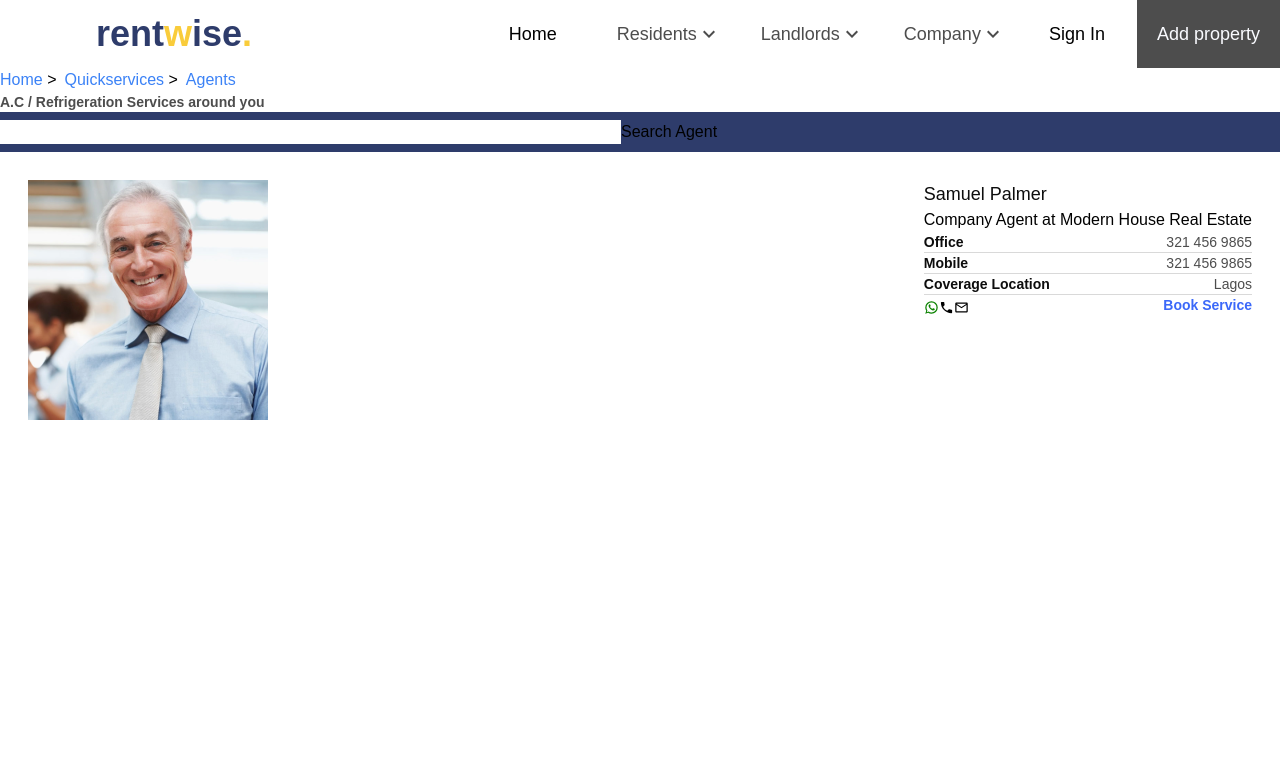
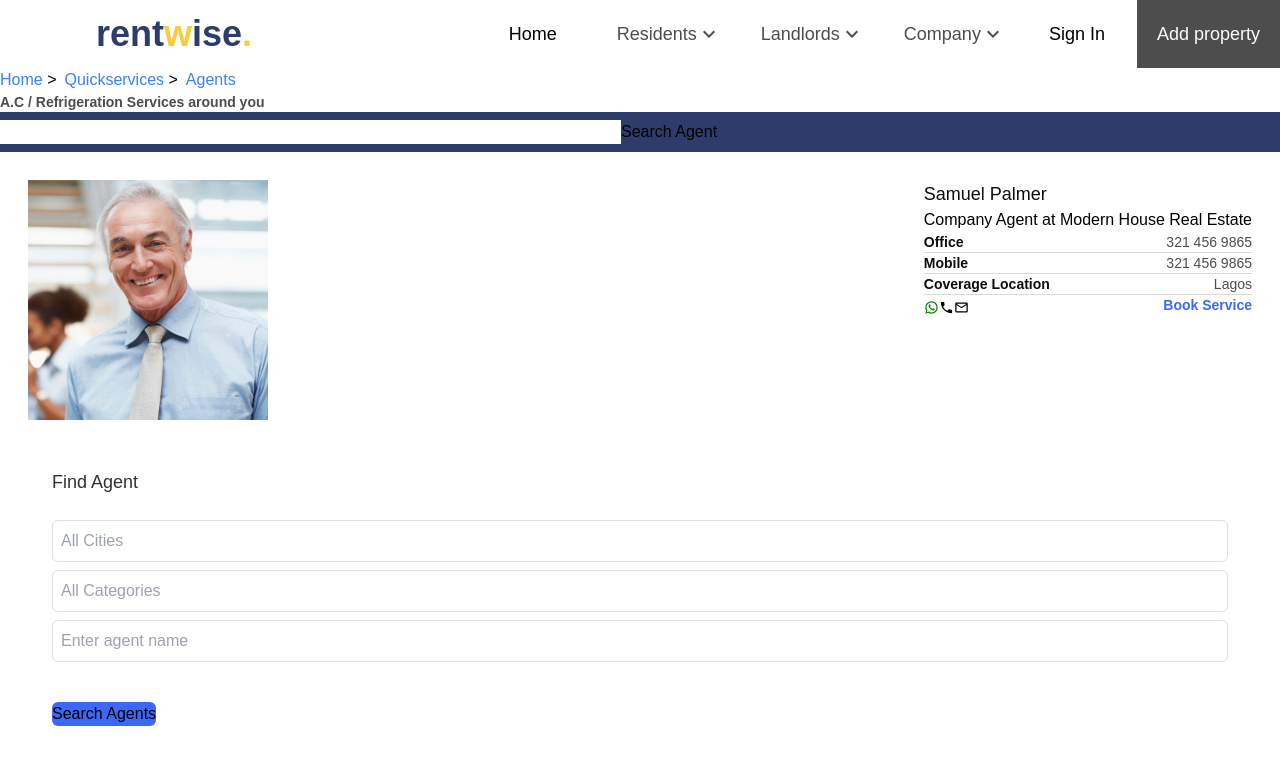
Before and after one commit to Obadea/rentwise, a React (Create React App) app: page /quickservices/agents in a window 1280 px wide. Shown: the top 764 px of the page. Built offline with nearby package versions, Linux system fonts and the light colour scheme; a web font is replaced by a local one.

Commit message:
minor change

```diff
--- a/src/pages/sevicesagentpage/servicesagentpage.jsx
+++ b/src/pages/sevicesagentpage/servicesagentpage.jsx
@@ -80,6 +80,36 @@ function ServicesAgentPage() {
             </div>
           </div>
         </div>
+
+        {/* Search agent */}
+        <div className="flex flex-col gap-6 p-6">
+          <h3 className="font-medium text-lg text-customdark">Find Agent</h3>
+          <div className="flex flex-col gap-10">
+            <div className="flex flex-col gap-2">
+              <input
+                type="text"
+                placeholder="All Cities"
+                className="border border-[#DCE0E0] focus:border-[#DCE0E0] outline-none p-2 rounded-md"
+              />
+              <input
+                type="text"
+                placeholder="All Categories"
+                className="border border-[#DCE0E0] focus:border-[#DCE0E0] outline-none p-2 rounded-md"
+              />
+              <input
+                type="text"
+                placeholder="Enter agent name"
+                className="border border-[#DCE0E0] focus:border-[#DCE0E0] outline-none p-2 rounded-md"
+              />
+            </div>
+            <div>
+              {" "}
+              <button className="bg-customSearchblue text-base font-medium rounded-md">
+                Search Agents
+              </button>{" "}
+            </div>
+          </div>
+        </div>
       </div>
     </div>
   );
```
